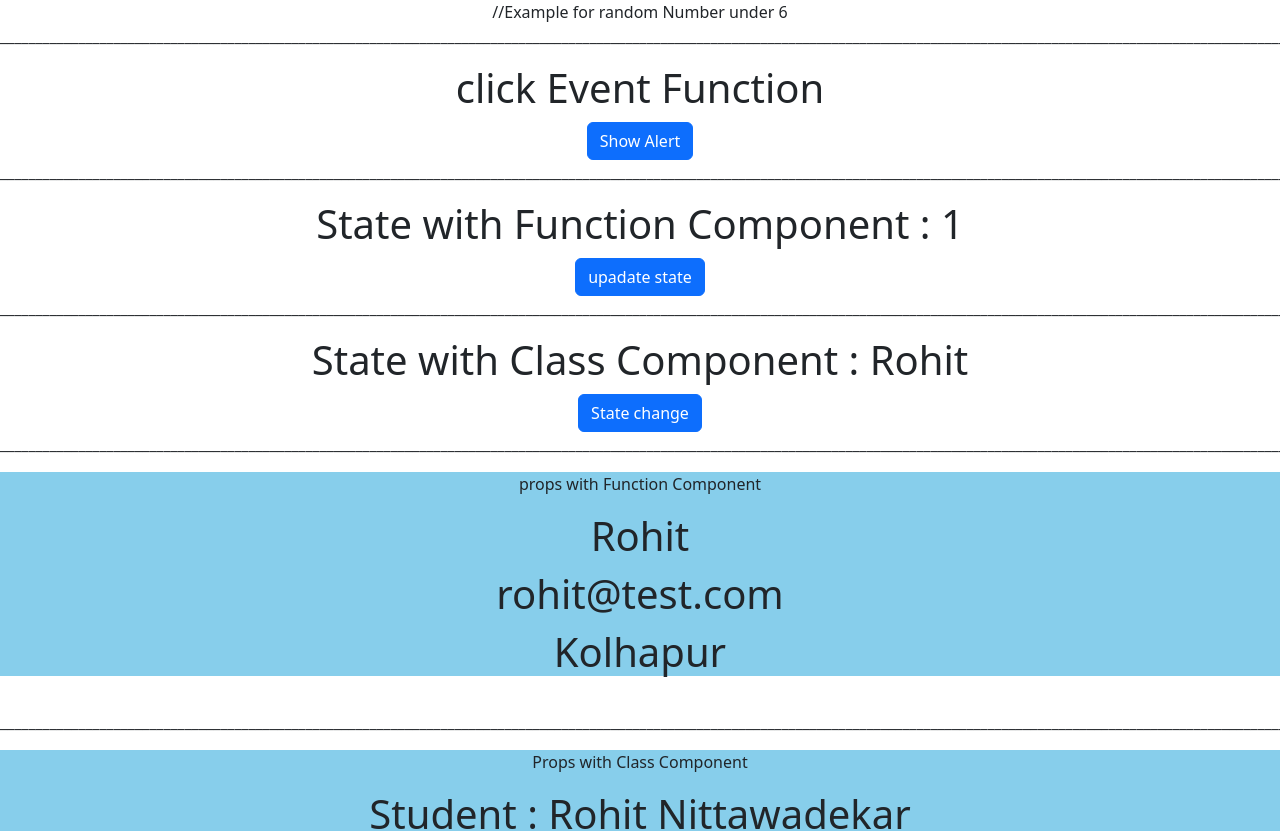
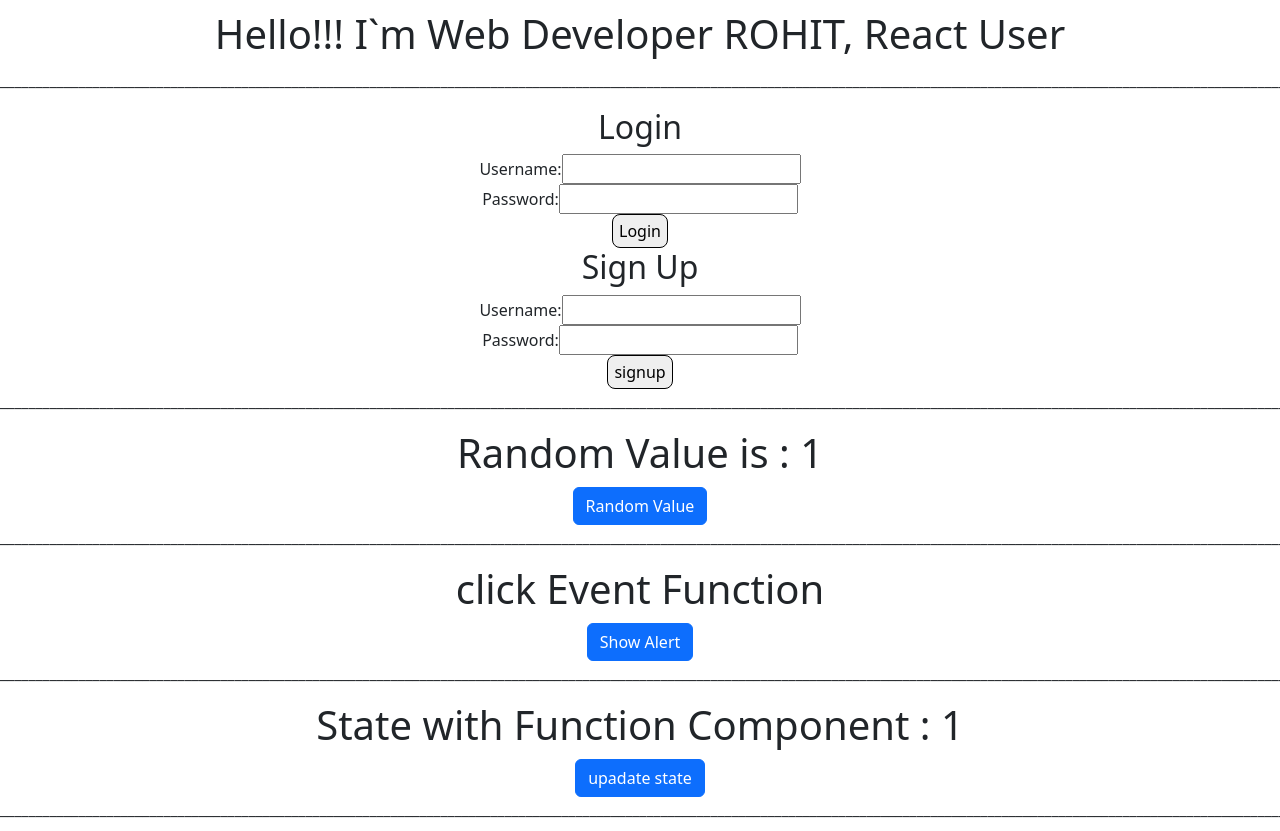
Before and after one commit to Rohit3920/React-practise, a React (Create React App) app: page / in a window 1280 px wide. Shown: the top 831 px of the page. Built offline with nearby package versions, Linux system fonts and the light colour scheme.

Commit message:
Reuse component are same changes and add title for Re-Use Component

```diff
--- a/src/App.js
+++ b/src/App.js
@@ -34,10 +34,14 @@ function App() {
 
   return (
     <div className="App">
-      {/* <h1>Hello</h1> */}
-      {/* <Login /> */}
+      <h1>Hello!!! I`m Web Developer ROHIT, React User</h1>
+      <LineCode />
+      <Login />
 
-      {/* <Random /> */}         //Example for random Number under 6
+      <LineCode />
+      <Random />       {/* Example for random Number under 6 */}
+
+
       <LineCode />
       <ClickEventFun /><br />
 
--- a/src/Component/ReUseComponent.js
+++ b/src/Component/ReUseComponent.js
@@ -1,6 +1,6 @@
 import ReUseComponentchild from "./ReUseComponentchild";
 
-function ReUseComponent(){
+function ReUseComponent() {
 
     const userInfo = [
         { name: 'rohit', country: "INDIA", Mobile: 12345678 },
@@ -10,14 +10,16 @@ function ReUseComponent(){
         { name: 'prajwal', country: "INDIA", Mobile: 45646547 },
     ]
 
-    return(
+    return (
         <div>
+                            <h1>Re-Use Component</h1>
 
-        {
-            userInfo.map((info, i) =>
-            <ReUseComponentchild data={info} id={i}/>
-            )
-        }
+            {
+
+                userInfo.map((info, i) =>
+                    <ReUseComponentchild data={info} id={i} />
+                )
+            }
         </div>
     )
 
```
